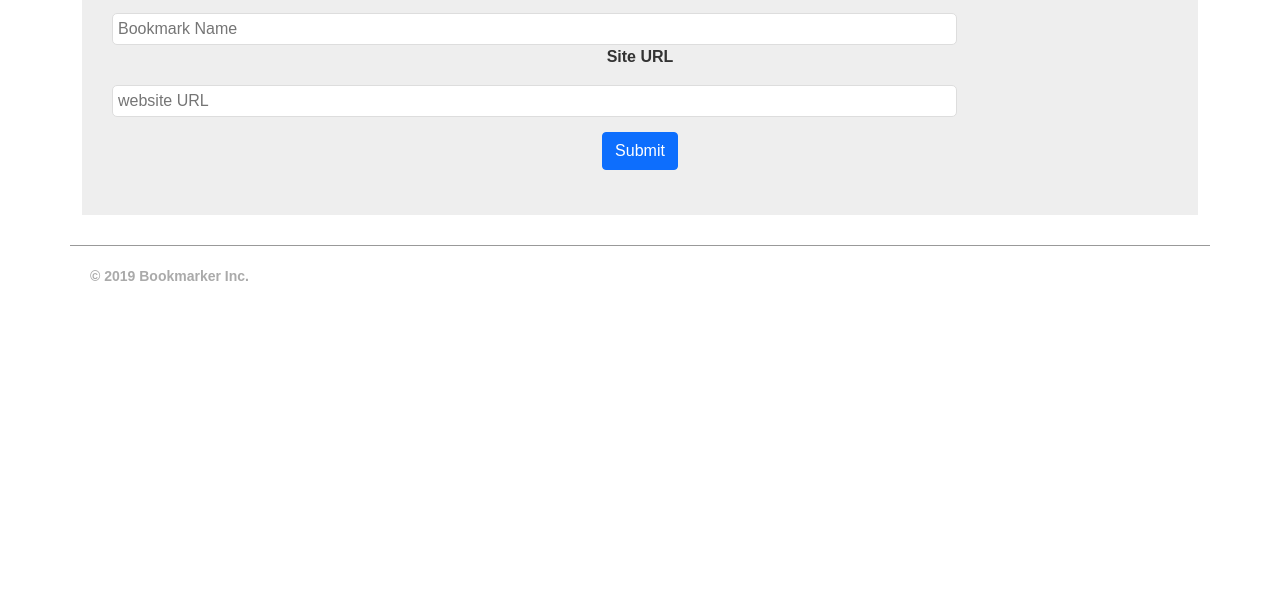
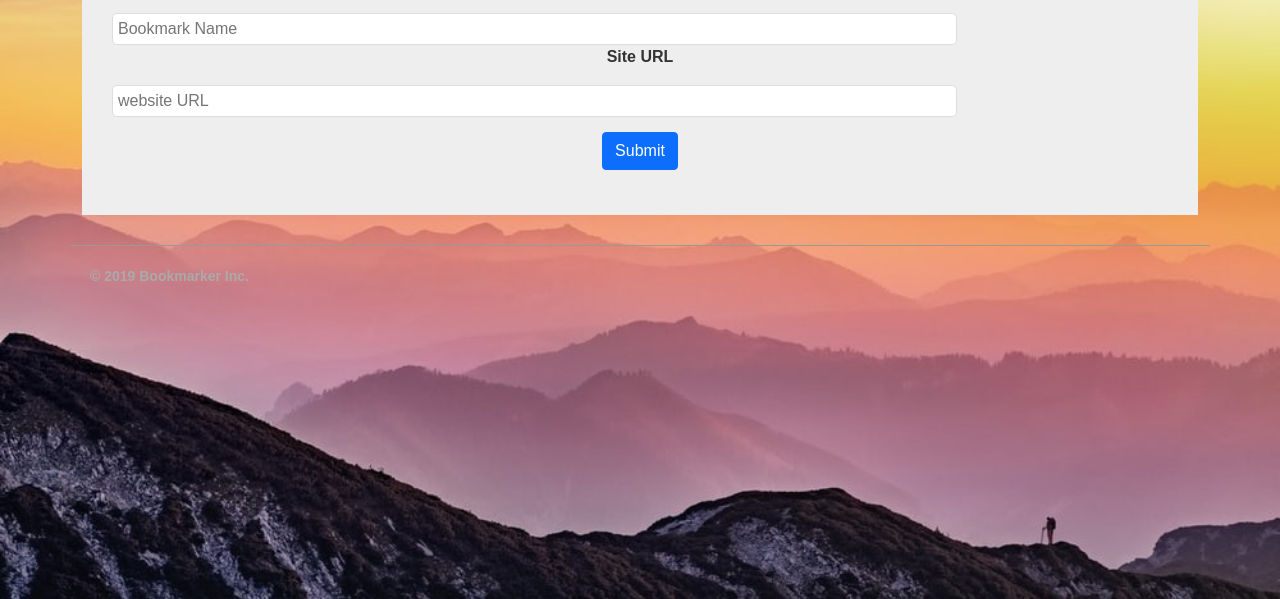
Before and after one commit to Route36/try, a plain HTML site: page index.html in a window 1280 px wide. Shown: the part 216-815 px from the top of the page. Drawn offline with Linux system fonts and the light colour scheme.

Commit message:
hossam update

```diff
--- a/style.css
+++ b/style.css
@@ -1,5 +1,10 @@
 *{
 	font-family:arial
+}
+body{
+	background-image: url(WhatsApp\ Image\ 2021-09-02\ at\ 12.01.47\ PM.jpeg);
+	background-size: cover;
+	height: 100vh;
 }
 .container {
 	width:80%;
```
Also changed, not shown: WhatsApp Image 2021-09-02 at 12.01.47 PM.jpeg (added).
